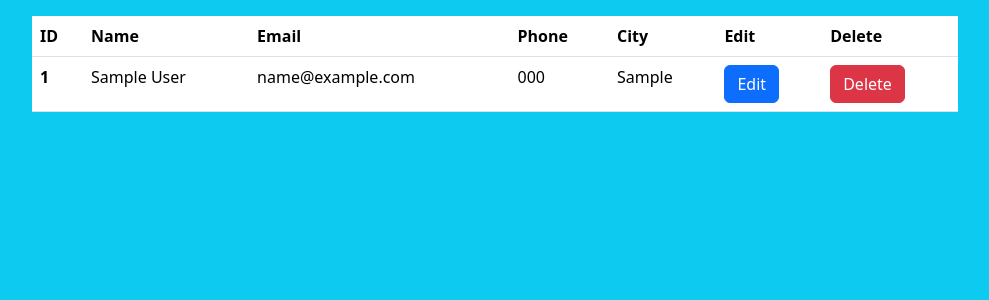
After one commit to HShan99/PHP-CRUD, a PHP site: page /view.php in a window 1280 px wide. The commit adds this page. Shown: the top 300 px of the page, without its empty margins (145-1134 px from the left). Run offline with PHP 8.4, Linux system fonts and the light colour scheme; tables that the repository leaves empty or names only in its code hold one stand-in row (values such as "Sample post").

Commit message:
Create view page

```diff
--- a/index.php
+++ b/index.php
@@ -9,14 +9,15 @@
 
         $sql = "INSERT INTO user(name,email,phone,city)VALUES('$name','$email','$phone','$city')";
 
+
         if(mysqli_query($connection,$sql)){
             $results = "One Recode Insert Successfully";
         }
         else{
             $results = "Something went wrong";
         }
+
     }
-
     function test_input($data){
         $data = trim($data);
         $data = stripslashes($data);
@@ -66,7 +67,7 @@
                     </div>
 
                     <div class="form-group text-center">
-                        <h5>View Recodes</h5>
+                        <a href="view.php" class="text-dark lead">View Recodes</a>
                     </div>
                     <div class="form-group text-center">
                         <p class="lead">
--- /dev/null
+++ b/view.php
@@ -0,0 +1,58 @@
+<!DOCTYPE html>
+<html lang="en">
+
+<head>
+    <meta charset="UTF-8">
+    <meta name="viewport" content="width=device-width, initial-scale=1.0">
+    <title>Document</title>
+    <link href="https://cdn.jsdelivr.net/npm/bootstrap@5.3.3/dist/css/bootstrap.min.css" rel="stylesheet"
+        integrity="sha384-QWTKZyjpPEjISv5WaRU9OFeRpok6YctnYmDr5pNlyT2bRjXh0JMhjY6hW+ALEwIH" crossorigin="anonymous">
+
+</head>
+
+<body class="bg-info">
+    <div class="container">
+        <div class="row">
+            <div class="col-lg-10 offset-lg-1 mt-3">
+                <table class="table">
+                    <thead>
+                        <tr>
+                            <th scope="col">ID</th>
+                            <th scope="col">Name</th>
+                            <th scope="col">Email</th>
+                            <th scope="col">Phone</th>
+                            <th scope="col">City</th>
+                            <th scope="col">Edit</th>
+                            <th scope="col">Delete</th>
+                        </tr>
+                    </thead>
+                    <tbody>
+                        <?php
+                            include 'config.php';
+                            $sql = "SELECT * FROM user";
+                            $results = mysqli_query($connection,$sql);
+                            if(mysqli_num_rows($results)>0){
+                                while($row = mysqli_fetch_assoc($results)){
+
+                        ?>
+                        <tr>
+                            <th scope="row">
+                                <?= $row['id']; ?>
+                            </th>
+                            <td><?= $row['name']; ?></td>
+                            <td><?= $row['email']; ?></td>
+                            <td><?= $row['phone']; ?></td>
+                            <td><?= $row['city']; ?></td>
+                            <td><a class="btn btn-primary" href="edit.php?id=<?=$row['id']; ?>">Edit</a></td>
+                            <td><a class="btn btn-danger" href="delete.php?id=<?=$row['id']; ?>">Delete</a></td>
+                        </tr>
+                        <?php }}?>
+                    </tbody>
+                </table>
+            </div>
+        </div>
+    </div>
+
+</body>
+
+</html>
```
